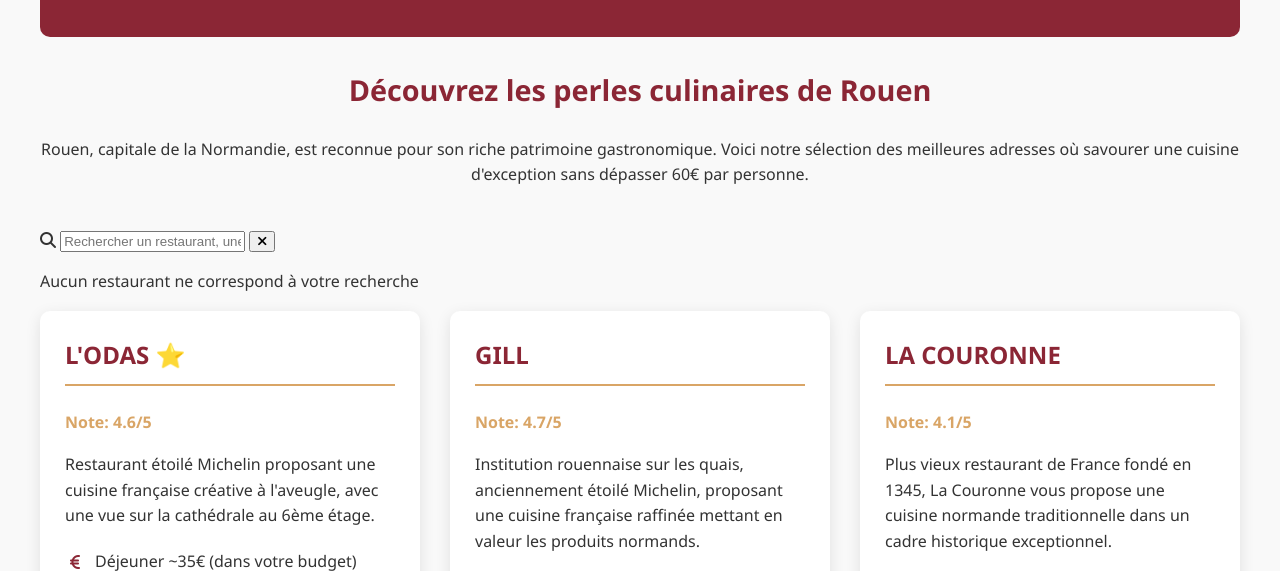
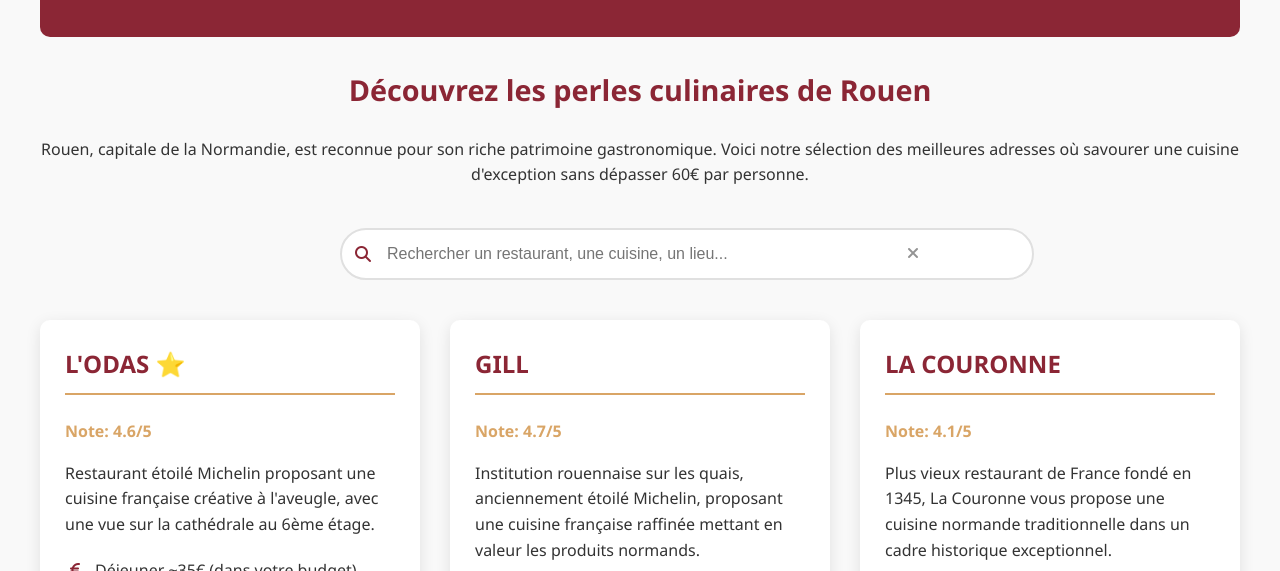
Before and after one commit to mriffault/meilleurs-restaurants-rouen, a plain HTML site: page index.html in a window 1280 px wide. Shown: the part 148-719 px from the top of the page. Drawn offline with Linux system fonts and the light colour scheme; a script that the page names is missing.

Commit message:
Mise à jour des styles pour la barre de recherche

```diff
--- a/styles.css
+++ b/styles.css
@@ -50,6 +50,79 @@
     font-size: 1.8rem;
 }
 
+/* Section de recherche */
+.search-section {
+    margin-bottom: 40px;
+}
+
+.search-container {
+    position: relative;
+    max-width: 600px;
+    margin: 0 auto;
+}
+
+.search-icon {
+    position: absolute;
+    left: 15px;
+    top: 50%;
+    transform: translateY(-50%);
+    color: #8B2635;
+}
+
+#search-input {
+    width: 100%;
+    padding: 15px 45px;
+    border: 2px solid #e0e0e0;
+    border-radius: 50px;
+    font-size: 1rem;
+    transition: border-color 0.3s ease, box-shadow 0.3s ease;
+}
+
+#search-input:focus {
+    outline: none;
+    border-color: #8B2635;
+    box-shadow: 0 0 10px rgba(139, 38, 53, 0.2);
+}
+
+.clear-button {
+    position: absolute;
+    right: 15px;
+    top: 50%;
+    transform: translateY(-50%);
+    background: none;
+    border: none;
+    color: #666;
+    cursor: pointer;
+    font-size: 1rem;
+    opacity: 0.7;
+    transition: opacity 0.3s ease;
+}
+
+.clear-button:hover {
+    opacity: 1;
+}
+
+.no-results {
+    text-align: center;
+    padding: 20px;
+    color: #8B2635;
+    font-weight: bold;
+    background-color: rgba(139, 38, 53, 0.1);
+    border-radius: 10px;
+    margin-top: 20px;
+}
+
+.hidden {
+    display: none;
+}
+
+/* Animation pour les résultats filtrés */
+.restaurant-card.filtered-out {
+    opacity: 0.4;
+    transform: scale(0.95);
+    pointer-events: none;
+}
+
 /* Cartes de restaurants */
 .restaurants {
     display: grid;
@@ -63,7 +136,7 @@
     border-radius: 10px;
     padding: 25px;
     box-shadow: 0 4px 15px rgba(0, 0, 0, 0.1);
-    transition: transform 0.3s ease, box-shadow 0.3s ease;
+    transition: transform 0.3s ease, box-shadow 0.3s ease, opacity 0.3s ease;
 }
 
 .restaurant-card:hover {
@@ -164,4 +237,9 @@
     header h1 {
         font-size: 2rem;
     }
+
+    #search-input {
+        padding: 12px 40px;
+        font-size: 0.9rem;
+    }
 }
```
